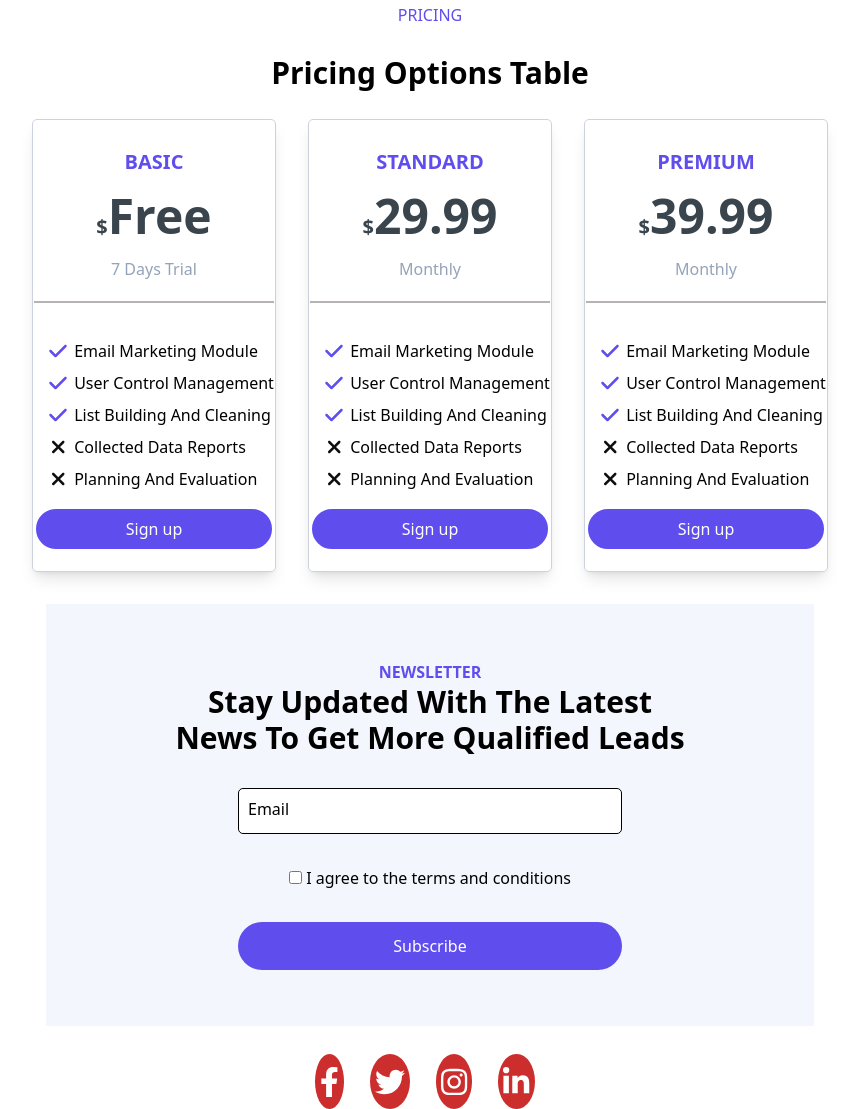
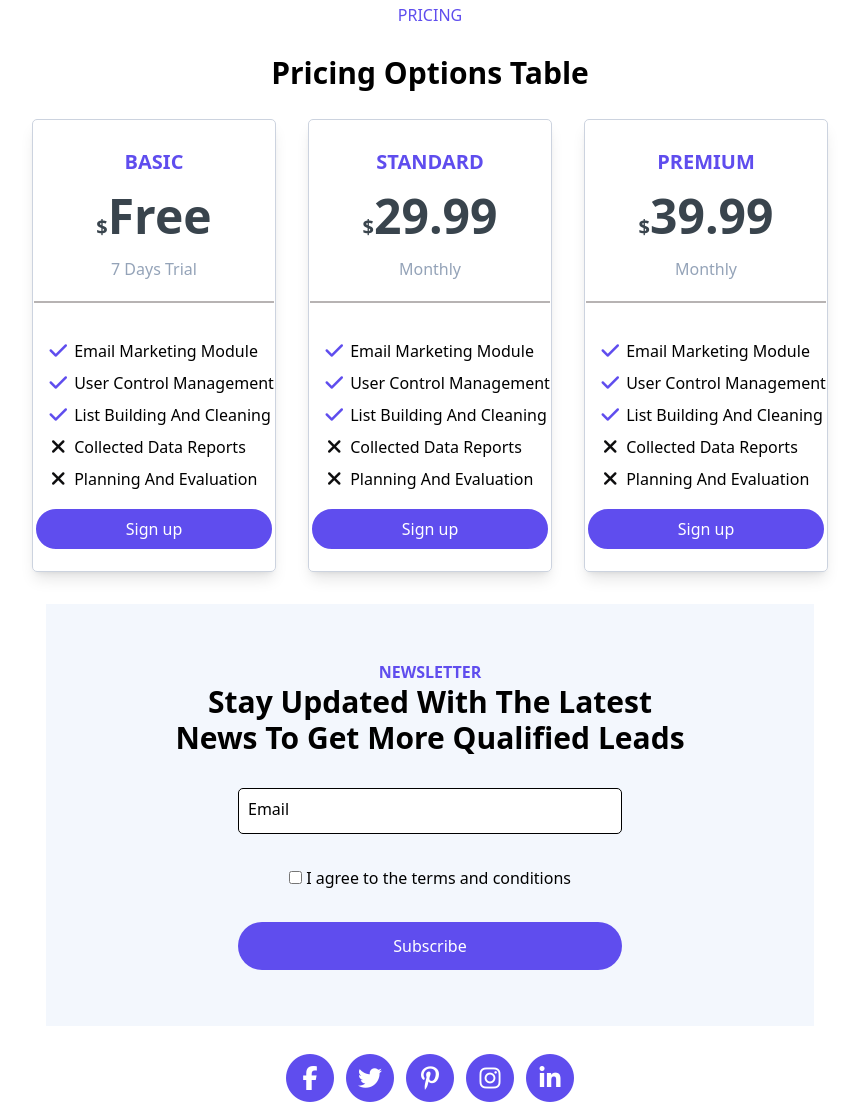
Before and after one commit to krishna-cyber/landing-page-practice-with-animation, a website: page src/index.html in a window 1280 px wide. Shown: the part 1528-2637 px from the top of the page, without its empty margins (210-1069 px from the left). Drawn offline with nearby package versions, Linux system fonts and the light colour scheme.

Commit message:
icon section created successfully

```diff
--- a/src/index.html
+++ b/src/index.html
@@ -12,8 +12,7 @@
 <!-- font awesome -->
 <link rel="stylesheet" href="https://cdnjs.cloudflare.com/ajax/libs/font-awesome/6.2.0/css/all.min.css" integrity="sha512-xh6O/CkQoPOWDdYTDqeRdPCVd1SpvCA9XXcUnZS2FmJNp1coAFzvtCN9BmamE+4aHK8yyUHUSCcJHgXloTyT2A==" crossorigin="anonymous" referrerpolicy="no-referrer" />
 <!-- font awesome js file -->
-<script src="https://cdnjs.cloudflare.com/ajax/libs/font-awesome/6.2.0/js/all.min.js" integrity="sha512-naukR7I+Nk6gp7p5TMA4ycgfxaZBJ7MO5iC3Fp6ySQyKFHOGfpkSZkYVWV5R7u7cfAicxanwYQ5D1e17EfJcMA==" crossorigin="anonymous" referrerpolicy="no-referrer"></script>
-    <title>Landing page practice</title>
+<script src="https://kit.fontawesome.com/562aedb153.js" crossorigin="anonymous"></script>    <title>Landing page practice</title>
 </head>
 <body>
   <header id="header" class=" bg-primary">
@@ -169,13 +168,29 @@
   </section>
   <!-- link section -->
   <section class="links container mx-auto mt-7">
-    <div class="icons">
-      <ul class="flex justify-center items-center gap-4">
-        <li class="link-icon"><a href=""><i class="fa-brands fa-facebook-f"></i></a></li>
-        <li class="link-icon font-medium"><a href=""><i class="fa-brands fa-twitter"></i></a></li>
-        <li class="link-icon font-medium"><a href=""><i class="fa-brands fa-instagram"></i></a></li>
-        <li class="link-icon"><a href=""><i class="fa-brands fa-linkedin-in"></i></a></li>
-      </ul>
+    <div class="icons flex items-center justify-center">
+
+        <span class="fa-stack text-2xl hover:bg-slate-300">
+          <i class="fa-solid fa-circle fa-stack-2x"></i>
+          <i class="fab fa-facebook-f fa-stack-1x fa-inverse"></i>
+        </span>
+        <span class="fa-stack text-2xl">
+          <i class="fa-solid fa-circle fa-stack-2x"></i>
+          <i class="fab fa-twitter fa-stack-1x fa-inverse"></i>
+        </span>
+        <span class="fa-stack text-2xl">
+          <i class="fa-solid fa-circle fa-stack-2x"></i>
+          <i class="fab fa-pinterest-p fa-stack-1x fa-inverse"></i>
+        </span>
+        <span class="fa-stack text-2xl">
+          <i class="fa-solid fa-circle fa-stack-2x"></i>
+          <i class="fab fa-instagram fa-stack-1x fa-inverse"></i>
+        </span>
+        <span class="fa-stack text-2xl">
+          <i class="fa-solid fa-circle fa-stack-2x"></i>
+          <i class="fab fa-linkedin-in fa-stack-1x fa-inverse"></i>
+        </span>
+
     </div>
   </section>
   <!-- footer section -->
--- a/src/main.css
+++ b/src/main.css
@@ -105,12 +105,12 @@ nav{
     border: 1px solid #5f4dee;
  }
 
- .link-icon{
-    background-color: rgb(204, 45, 45);
-    color: white;
-    font-size: 30px;
-    margin-right: 10px;
-    border-radius: 50%;
-    padding: 5px;
-    transition: all 0.4s ease;
+ .fa-circle{
+    color: #5f4dee;
  }
+ .fa-stack:hover .fa-circle{
+    color: whitesmoke;
+ }
+ .fa-stack:hover .fab{
+    color: #5f4dee;
+ }
```
Also changed, not shown: dist/output.css.
